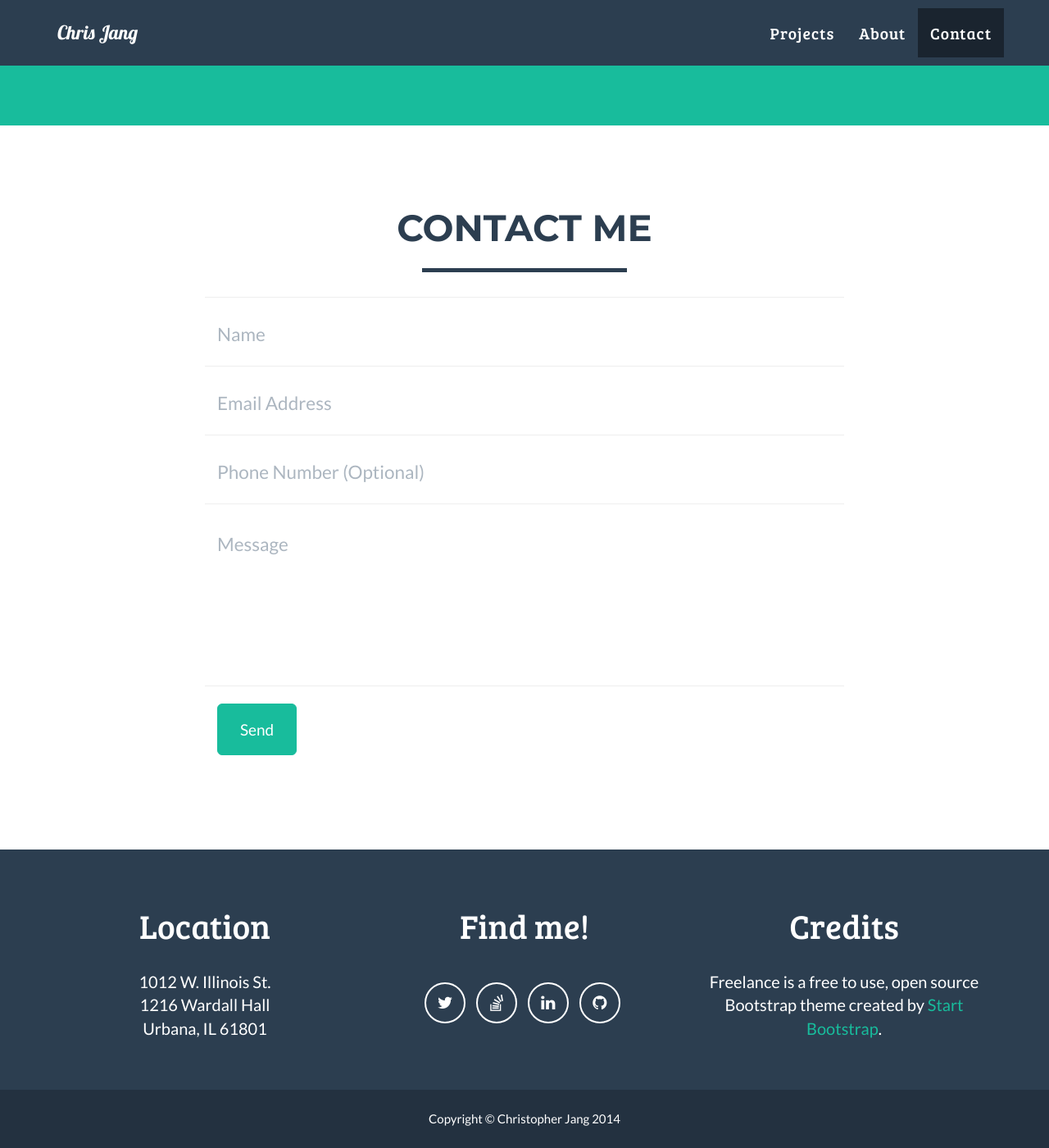
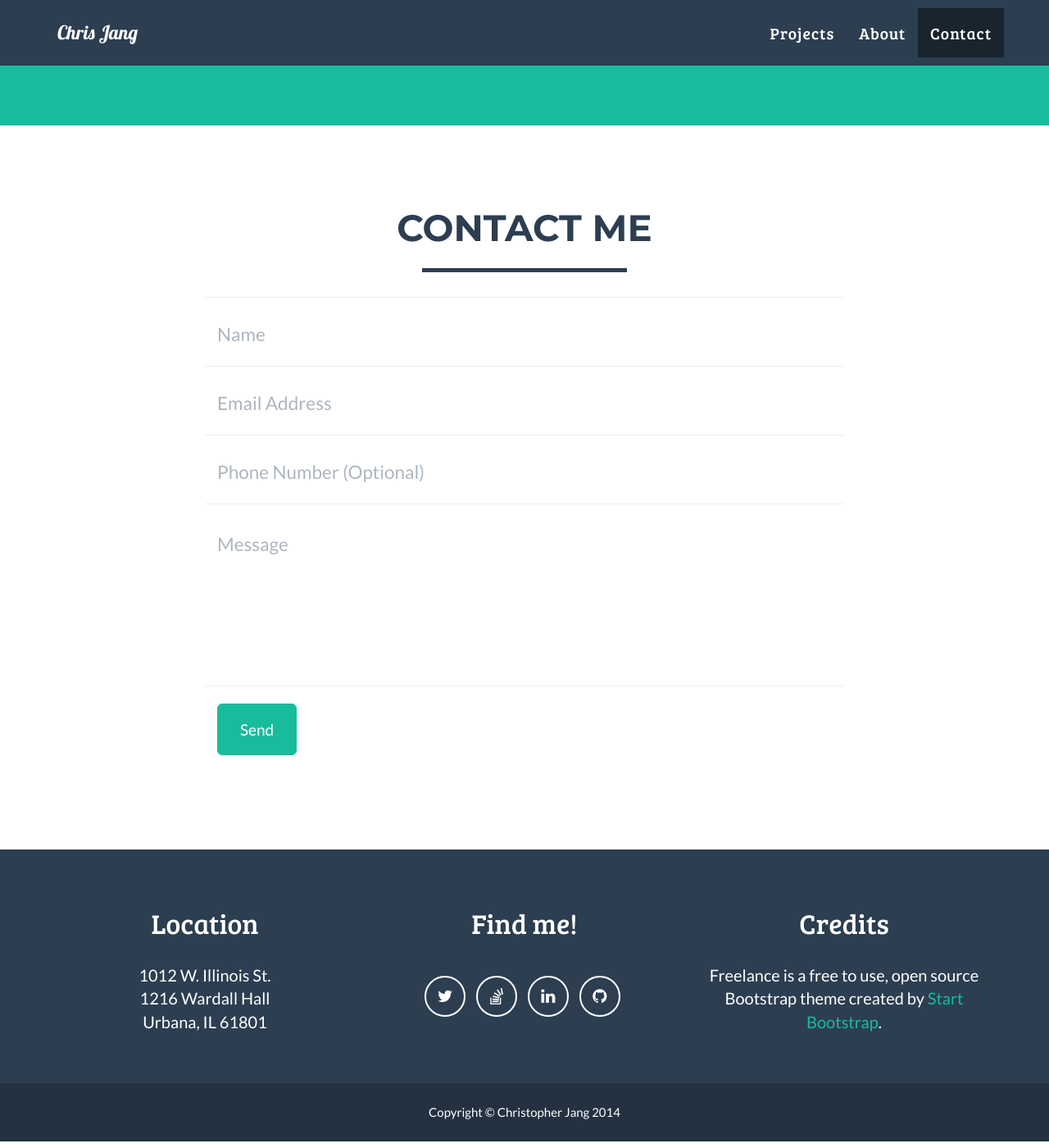
Before and after one commit to cjang5/cjang5.github.io, a Jekyll site: the page built from index.html, in a window 1280 px wide and 1400 px high, scrolled down 2025 px. Shown: the whole window at 82% size. Built offline with Jekyll 4.4.1, drawn with Linux system fonts in a browser that asks for light colours.

Commit message:
Changed to 2.25em from 2.75em

```diff
--- a/_includes/css/main.css
+++ b/_includes/css/main.css
@@ -38,7 +38,7 @@ h6 {
 h3 {
     font-family: 'Bree Serif', sans-serif;
     font-weight: 400;
-    font-size: 2.75em;
+    font-size: 2.25em;
 }
 
 hr.star-light,
```
